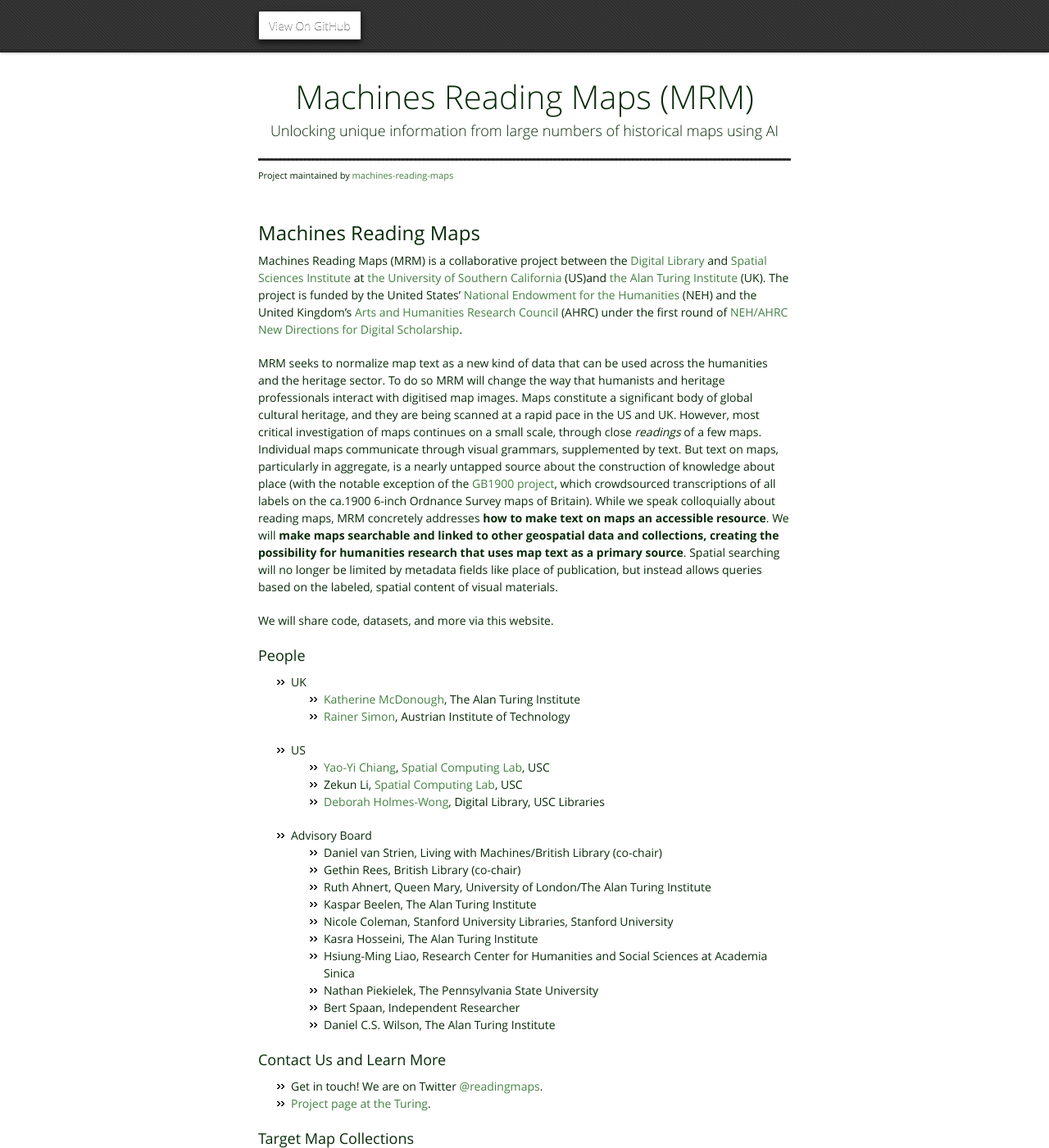
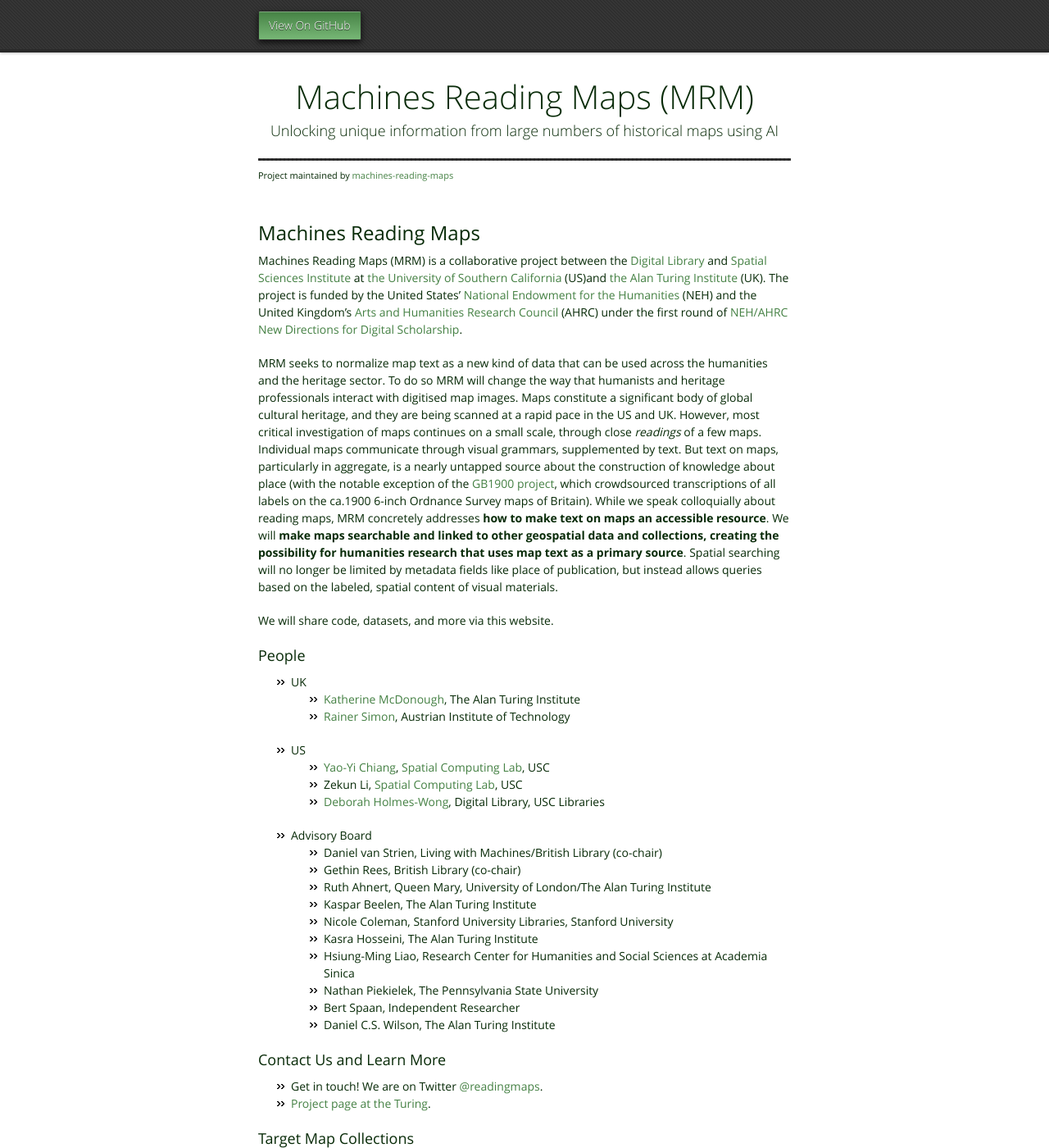
Before and after one commit to machines-reading-maps/machines-reading-maps.github.io, a Jekyll site: the page built from index.md, in a window 1280 px wide and 1400 px high. Shown: the whole window at 82% size. Built offline with Jekyll 4.4.1, drawn with Linux system fonts in a browser that asks for light colours; our own code applies the rules of GitHub Pages for plain Markdown files.

Commit message:
button hover color

```diff
--- a/_sass/jekyll-theme-midnight.scss
+++ b/_sass/jekyll-theme-midnight.scss
@@ -184,7 +184,7 @@ dt {
       a {
         color: white;
         border: 1px solid #292929;
-        background: linear-gradient(#77b776);
+        background: linear-gradient(#458144, #77b776);
         border-radius: 2px;
         box-shadow: inset 0px 1px 0px rgba(255,255,255,.3), 0px 3px 7px rgba(0,0,0,.7);
 
@@ -197,7 +197,7 @@ dt {
         text-align:center;
 
         &:hover {
-          background: linear-gradient(#458144);
+          background: linear-gradient(#77b776, #458144);
           background-color: #77b776;
           border: 1px solid #292929;
           box-shadow: inset 0px 1px 1px rgba(0,0,0,.2), 0px 1px 0px rgba(0,0,0,.0);
```
